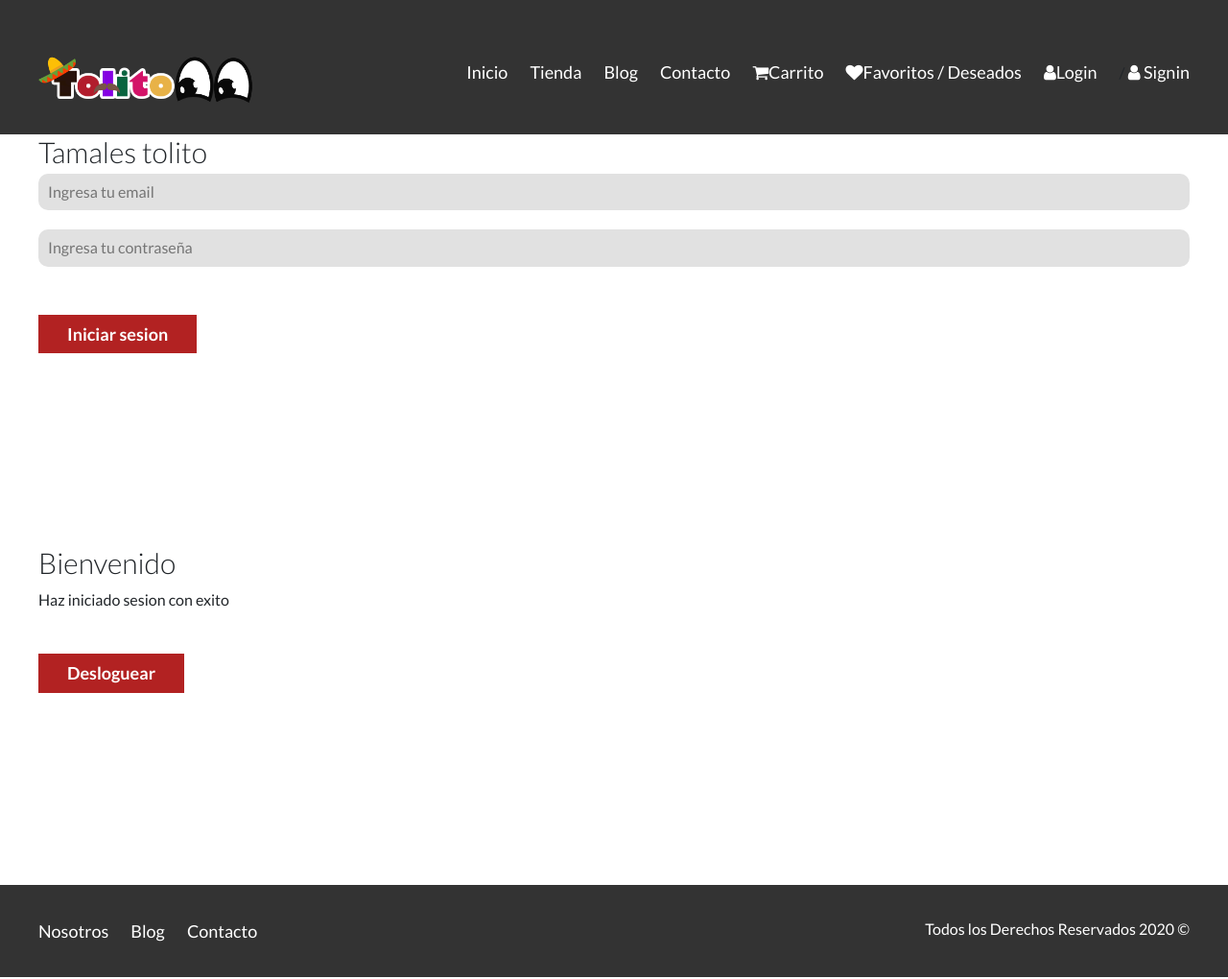
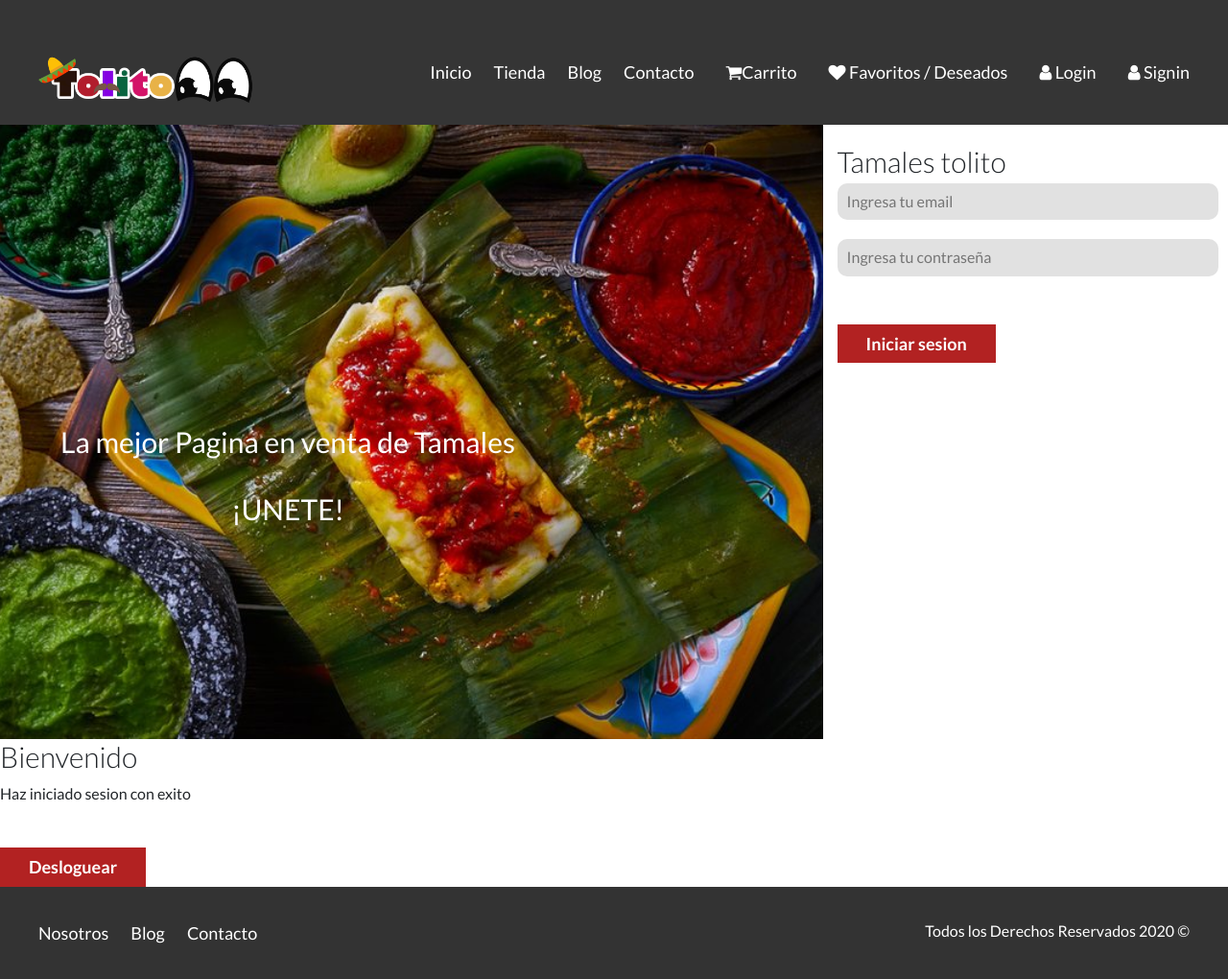
Before and after one commit to DiPa71/Proyecto-final, a PHP site: page /perfill.html in a window 1280 px wide. Shown: the whole page at 96% size. Run offline with PHP 8.4, Linux system fonts and the light colour scheme; some libraries are stand-ins or nearby versions.

Commit message:
Login acomodado, correcciones de iconos

```diff
--- a/anuncios.html
+++ b/anuncios.html
@@ -31,8 +31,8 @@
                     <a href="blog.html">Blog</a>
                     <a href="contacto.html">Contacto</a>
                     <a href="carrito.html"><i class="fa fa-shopping-cart"></i>Carrito</a>
-                    <a href="favoritos.html"><i class="fa fa-heart"></i>Favoritos / Deseados</a>
-                    <a href="perfill.html"> <i class="fa fa-user"></i>Login </a>  <a href="perfils.html"> <i class="fa fa-user"></i> Signin </a>
+                    <a href="favoritos.html"><i class="fa fa-heart"></i>  Favoritos / Deseados</a>
+                    <a href="perfill.html"> <i class="fa fa-user"></i>  Login</a> <a href="perfils.html"> <i class="fa fa-user"></i>  Signin </a>
                 </nav>
             </div>
         </div>
--- a/blog.html
+++ b/blog.html
@@ -31,8 +31,8 @@
                     <a href="blog.html">Blog</a>
                     <a href="contacto.html">Contacto</a>
                     <a href="carrito.html"><i class="fa fa-shopping-cart"></i>Carrito</a>
-                    <a href="favoritos.html"><i class="fa fa-heart"></i>Favoritos / Deseados</a>
-                    <a href="perfill.html"> <i class="fa fa-user"></i>Login </a>  <a href="perfils.html"> <i class="fa fa-user"></i> Signin </a>
+                    <a href="favoritos.html"><i class="fa fa-heart"></i>  Favoritos / Deseados</a>
+                    <a href="perfill.html"> <i class="fa fa-user"></i>  Login</a> <a href="perfils.html"> <i class="fa fa-user"></i>  Signin </a>
                 </nav>
             </div>
         </div> <!-- contenedor -->
--- a/carrito.html
+++ b/carrito.html
@@ -31,9 +31,8 @@
                     <a href="blog.html">Blog</a>
                     <a href="contacto.html">Contacto</a>
                     <a href="carrito.html"><i class="fa fa-shopping-cart"></i>Carrito</a>
-                    <a href="favoritos.html"><i class="fa fa-heart"></i>Favoritos / Deseados</a>
-                    <a href="perfill.html"> <i class="fa fa-user"></i>Login </a>  <a href="perfils.html"> <i class="fa fa-user"></i> Signin </a>
-                </nav>
+                    <a href="favoritos.html"><i class="fa fa-heart"></i>  Favoritos / Deseados</a>
+                    <a href="perfill.html"> <i class="fa fa-user"></i>  Login</a> <a href="perfils.html"> <i class="fa fa-user"></i>  Signin </a></nav>
             </div>
         </div> <!-- contenedor -->
     </header>
--- a/contacto.html
+++ b/contacto.html
@@ -31,9 +31,8 @@
                     <a href="blog.html">Blog</a>
                     <a href="contacto.html">Contacto</a>
                     <a href="carrito.html"><i class="fa fa-shopping-cart"></i>Carrito</a>
-                    <a href="favoritos.html"><i class="fa fa-heart"></i>Favoritos / Deseados</a>
-                    <a href="perfill.html"> <i class="fa fa-user"></i>Login </a>  <a href="perfils.html"> <i class="fa fa-user"></i> Signin </a>
-                </nav>
+                    <a href="favoritos.html"><i class="fa fa-heart"></i>  Favoritos / Deseados</a>
+                    <a href="perfill.html"> <i class="fa fa-user"></i>  Login</a> <a href="perfils.html"> <i class="fa fa-user"></i>  Signin </a></nav>
             </div>
         </div> <!-- contenedor -->
     </header>
--- a/css/styles.css
+++ b/css/styles.css
@@ -1,6 +1,6 @@
 html {
     box-sizing: border-box;
-    font-size: 62.5%; /** Reset para REMS - 62.5% = 10px de 16px **/
+    font-size: 62.5%;
 }
 *, *:before, *:after {
     box-sizing: inherit;
@@ -9,7 +9,9 @@ body {
     font-family: 'Lato', sans-serif;
     font-size: 1.6rem;
     line-height: 2;
+    min-width: 100vh;
 }
+
 a:hover {
     color: #b22222;
 }
@@ -22,7 +24,7 @@ img {
 }
 .contenedor {
     width: 95%;
-    max-width: 120rem; /** = 1200px; **/
+    max-width: 120rem;
     margin: 0 auto;
 }
 .contenedor2{
@@ -102,8 +104,13 @@ i:hover{
 
 /* Header */
 .site-header {
-    background-color: #333333;
-    padding: 1rem 0 3rem 0;
+    background-color: #353535;
+    padding: 1rem 0 2rem 0;
+    width: 100%;
+    transition: aal ease-in-out 0.8s;
+}
+.site-header i{
+margin-left: 1rem;
 }
 .site-header.inicio {
     background-image: url(../img/header.png);
@@ -341,6 +348,7 @@ i:hover{
 .site-footer {
     background-color: #333333;
     margin: 0;
+
 }
 .contenedor-footer {
     padding: 3rem 0;
@@ -450,3 +458,43 @@ textarea {
     margin-bottom: 3rem;
 
 }
+/*login*/
+.contenedor-login{
+    display: flex;
+    justify-content: space-between;
+    flex-wrap: wrap;
+}
+@media (min-width: 768px) {
+    .contenedor-login{
+        display: flex;
+        justify-content: flex;
+    }
+}
+.login-d{
+    flex-basis:67%;
+}
+.login-i{
+    flex-basis: 33%;
+    padding-top: 2rem;
+    padding-right: 1rem;
+    padding-left: 1.5rem;
+
+}
+.loginbk{
+    background-image: url(../img/loginimg.jpg);
+    background-position: center center;
+    background-size: cover;
+    height: 80vh;
+    min-height: 3rem;
+}
+.loginbk h3{
+    color: #ffffff;
+    padding-top: 30rem;
+    max-width: 60rem;
+    line-height: 2;
+    text-align: center;
+}
+anuncio1{
+    border: 1px solid #B5B5B5;
+
+}
--- a/favoritos.html
+++ b/favoritos.html
@@ -31,8 +31,8 @@
                     <a href="blog.html">Blog</a>
                     <a href="contacto.html">Contacto</a>
                     <a href="carrito.html"><i class="fa fa-shopping-cart"></i>Carrito</a>
-                    <a href="favoritos.html"><i class="fa fa-heart"></i>Favoritos / Deseados</a>
-                    <a href="perfill.html"> <i class="fa fa-user"></i>Login </a>  <a href="perfils.html"> <i class="fa fa-user"></i> Signin </a>
+                    <a href="favoritos.html"><i class="fa fa-heart"></i>  Favoritos / Deseados</a>
+                    <a href="perfill.html"> <i class="fa fa-user"></i>  Login</a> <a href="perfils.html"> <i class="fa fa-user"></i>  Signin </a>
                 </nav>
             </div>
         </div>
--- a/nosotros.html
+++ b/nosotros.html
@@ -31,8 +31,8 @@
                     <a href="blog.html">Blog</a>
                     <a href="contacto.html">Contacto</a>
                     <a href="carrito.html"><i class="fa fa-shopping-cart"></i>Carrito</a>
-                    <a href="favoritos.html"><i class="fa fa-heart"></i>Favoritos / Deseados</a>
-                    <a href="perfill.html"> <i class="fa fa-user"></i>Login </a>  <a href="perfils.html"> <i class="fa fa-user"></i> Signin </a>
+                    <a href="favoritos.html"><i class="fa fa-heart"></i>  Favoritos / Deseados</a>
+                    <a href="perfill.html"> <i class="fa fa-user"></i>  Login</a> <a href="perfils.html"> <i class="fa fa-user"></i>  Signin </a>
                 </nav>
             </div>
         </div> <!-- contenedor -->
--- a/perfill.html
+++ b/perfill.html
@@ -31,27 +31,35 @@
                     <a href="blog.html">Blog</a>
                     <a href="contacto.html">Contacto</a>
                     <a href="carrito.html"><i class="fa fa-shopping-cart"></i>Carrito</a>
-                    <a href="favoritos.html"><i class="fa fa-heart"></i>Favoritos / Deseados</a>
-                    <a href="perfill.html"> <i class="fa fa-user"></i>Login</a> / <a href="perfils.html"> <i class="fa fa-user"></i> Signin </a>
+                    <a href="favoritos.html"><i class="fa fa-heart"></i>  Favoritos / Deseados</a>
+                    <a href="perfill.html"> <i class="fa fa-user"></i>  Login</a> <a href="perfils.html"> <i class="fa fa-user"></i>  Signin </a>
                 </nav>
             </div>
         </div>
 
     </header>
 
-    <div id="login_div" class="main-div contenedor contenedor2">
-      <h3 class="fw-300">Tamales tolito</h3>
-      <input type="email" placeholder="Ingresa tu email" id="email_field" />
-      <input type="password" placeholder="Ingresa tu contraseña" id="password_field" />
+    <div id="login_div" class="main-div ">
 
-      <button onclick="login()" class="boton boton-verde">Iniciar sesion</button>
+        <div class="contenedor-login">
+            <div class="loginbk login-d">
+                <h3><p>La mejor Pagina en venta de Tamales</p><p>¡UNETE!</p></h3>
+            </div>
+            <div class="login-i anuncio1">
+                <h3 class="fw-300">Tamales tolito</h3>
+                <input type="email" placeholder="Ingresa tu email" id="email_field" />
+                <input type="password" placeholder="Ingresa tu contraseña" id="password_field" />
+                <button onclick="login()" class="boton boton-verde">Iniciar sesion</button>
+            </div>
+        </div>
     </div>
 
-    <div id="user_div" class="loggedin-div contenedor contenedor2">
+    <div id="user_div" class="loggedin-div">
       <h3 class="fw-300">Bienvenido</h3>
       <p id="user_para">Haz iniciado sesion con exito</p>
       <button onclick="logout()" class="boton boton-verde">Desloguear</button>
     </div>
+
 
 
     <footer class="site-footer seccion">
--- a/perfils.html
+++ b/perfils.html
@@ -31,8 +31,8 @@
                     <a href="blog.html">Blog</a>
                     <a href="contacto.html">Contacto</a>
                     <a href="carrito.html"><i class="fa fa-shopping-cart"></i>Carrito</a>
-                    <a href="favoritos.html"><i class="fa fa-heart"></i>Favoritos / Deseados</a>
-                    <a href="perfill.html"> <i class="fa fa-user"></i>Login </a>  <a href="perfils.html"> <i class="fa fa-user"></i> Signin </a>
+                    <a href="favoritos.html"><i class="fa fa-heart"></i>  Favoritos / Deseados</a>
+                    <a href="perfill.html"> <i class="fa fa-user"></i>  Login</a> <a href="perfils.html"> <i class="fa fa-user"></i>  Signin </a>
                 </nav>
             </div>
         </div>
```
Also changed, not shown: Index.html (line endings or trailing spaces), img/destacada.jpg (deleted), img/destacada2.jpg (deleted), img/loginimg.jpg (added).
